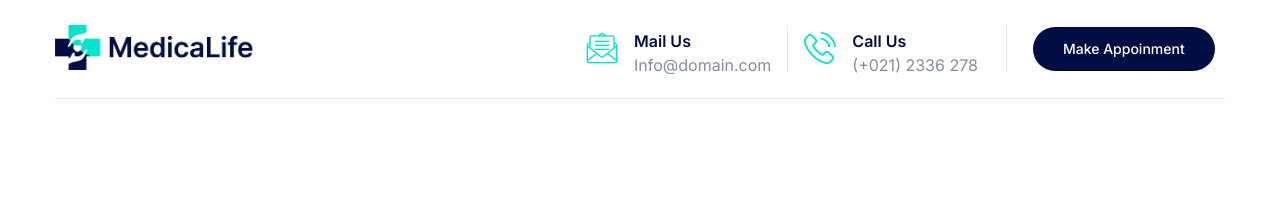
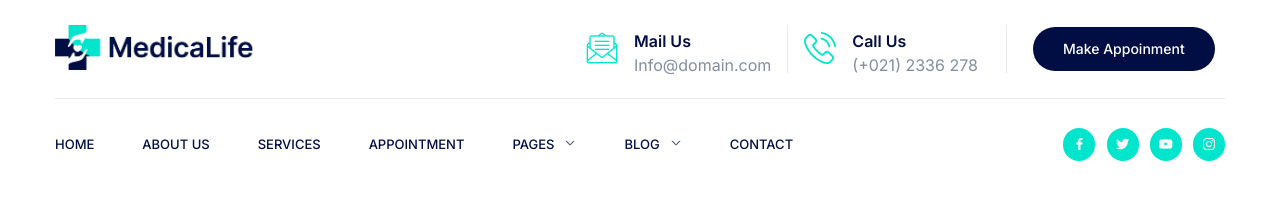
Before and after one commit to NapatpanOP/medica-life, a website built with Vite: page index.html in a window 1280 px wide. Built offline with nearby package versions, Linux system fonts and the light colour scheme.

Commit message:
Draft navbar

```diff
--- a/index.html
+++ b/index.html
@@ -16,15 +16,15 @@
       href="https://fonts.googleapis.com/css2?family=Inter:wght@100;200;300;400;500;600;700;800;900&display=swap"
       rel="stylesheet"
     />
-    <!-- <link
+    <link
       rel="stylesheet"
       href="https://cdn.jsdelivr.net/npm/boxicons@latest/css/boxicons.min.css"
-    /> -->
+    />
   </head>
   <body>
     <!-- Header -->
     <header id="header">
-      <div class="header-content">
+      <div class="header-wrap">
         <div class="logo"><img src="./logo-medicalife.png" alt="logo" /></div>
         <div class="contact-box">
           <div class="contact">
@@ -50,10 +50,51 @@
       </div>
     </header>
 
-    <script
-      src="https://kit.fontawesome.com/1ae67622a2.js"
-      crossorigin="anonymous"
-    ></script>
+    <!-- Navbar -->
+    <nav id="navbar">
+      <div class="nav-wrap">
+        <ul class="nav-menu">
+          <li class="nav-item"><a href="#">HOME</a></li>
+          <li class="nav-item"><a href="#">ABOUT US</a></li>
+          <li class="nav-item"><a href="#">SERVICES</a></li>
+          <li class="nav-item"><a href="#">APPOINTMENT</a></li>
+          <li class="nav-item">
+            <a href="#"
+              >PAGES
+              <div class="icon-arrow">
+                <img src="./assets/icon/down-arrow.png" alt="down-arrow" />
+              </div>
+            </a>
+            <ul>
+              <li><a href="#">OUR DOCTOR</a></li>
+              <li><a href="#">HELP & FAQ</a></li>
+              <li><a href="#">404 PAGE</a></li>
+            </ul>
+          </li>
+          <li class="nav-item">
+            <a href="#"
+              >BLOG
+              <div class="icon-arrow">
+                <img src="./assets/icon/down-arrow.png" alt="down-arrow" />
+              </div>
+            </a>
+            <ul>
+              <li><a href="#">BLOG</a></li>
+              <li><a href="#">SINGLE BLOG</a></li>
+            </ul>
+          </li>
+          <li class="nav-item"><a href="#">CONTACT</a></li>
+        </ul>
+
+        <div class="nav-icons">
+          <a href="#"><i class="bx bxl-facebook"></i></a>
+          <a href="#"><i class="bx bxl-twitter"></i></a>
+          <a href="#"><i class="bx bxl-youtube"></i></a>
+          <a href="#"><i class="bx bxl-instagram"></i></a>
+        </div>
+      </div>
+    </nav>
+
     <!-- <script type="module" src="/main.js"></script> -->
   </body>
 </html>
--- a/scss/header.scss
+++ b/scss/header.scss
@@ -3,7 +3,7 @@
   margin: 0 auto;
   font-family: 'Inter', sans-serif;
 
-  .header-content {
+  .header-wrap {
     display: flex;
     justify-content: space-between;
     padding: 25px 0;
--- /dev/null
+++ b/scss/navbar.scss
@@ -0,0 +1,82 @@
+#navbar {
+  max-width: 1170px;
+  margin: 0 auto;
+  font-family: 'Inter', sans-serif;
+
+  .nav-wrap {
+    display: flex;
+    justify-content: space-between;
+    align-items: center;
+    padding: 25px 0;
+
+    .nav-menu {
+      display: flex;
+      gap: 3rem;
+      align-items: center;
+
+      a {
+        display: flex;
+        gap: 10px;
+      }
+
+      .icon-arrow {
+        width: 12px;
+      }
+
+      .icon-arrow img {
+        width: 100%;
+      }
+    }
+
+    .nav-icons {
+      display: grid;
+      grid-template-columns: repeat(4, 1fr);
+      grid-gap: 0.7rem;
+    }
+
+    .nav-icons a{
+      background: var(--secondary-color);
+      color: #fff;
+      font-size: 16px;
+      padding: 8px;
+      border-radius: 50px;
+    }
+  }
+}
+
+li {
+  height: 40px;
+  line-height: 40px;
+}
+
+ul li a {
+  text-decoration: none;
+  color: var(--primary-color);
+  font-weight: 500;
+  font-size: 13px;
+  display: block;
+  align-items: center;
+}
+
+ul li a:hover {
+  color: #00E5CC;
+  transition: all .4s ease;
+}
+
+ul li ul li {
+  display: none;
+}
+
+ul li:hover ul {
+  position: absolute;
+  top: 30px;
+  background-color: #fff;
+  min-width: 160px;
+  padding: 10px;
+  border-style: solid;
+  box-shadow: 0px 3px 15px 0px rgba(0, 0, 0, 0.05);
+}
+
+ul li:hover ul li {
+  display: block;
+}
--- a/scss/style.scss
+++ b/scss/style.scss
@@ -1,4 +1,5 @@
 @import './header.scss';
+@import './navbar.scss';
 
 :root {
   --primary-color: #000E44;
```
